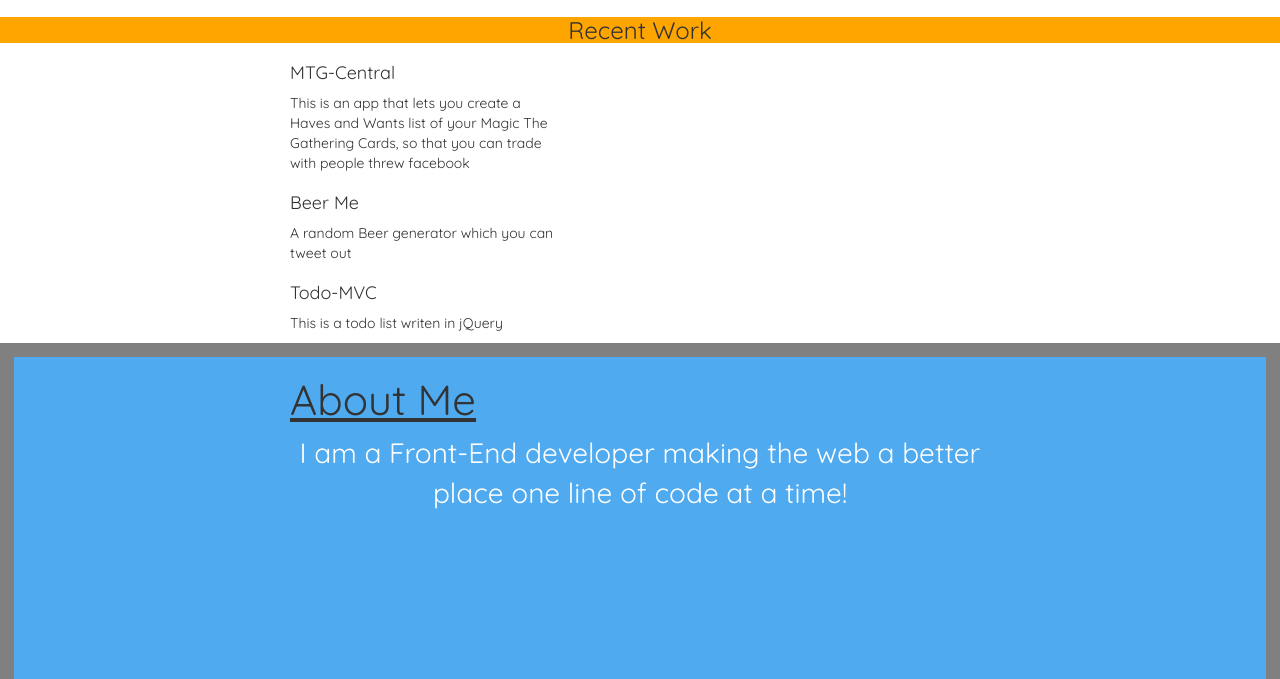
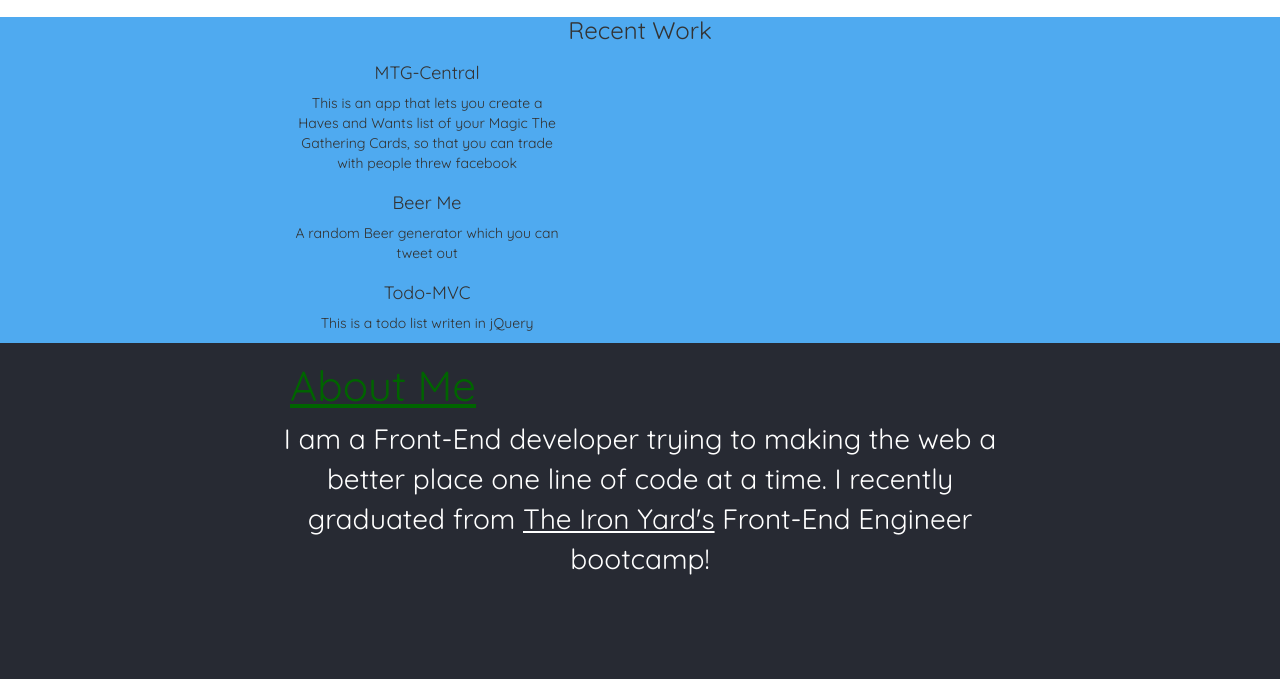
Before and after one commit to jmanock/WebSite, a website: page app/index.html in a window 1280 px wide. Shown: the part 501-1180 px from the top of the page. Drawn offline with nearby package versions, Linux system fonts and the light colour scheme; files that its build step writes are made by us from their sources.

Commit message:
the about section is kind of done

```diff
--- a/app/index.html
+++ b/app/index.html
@@ -65,7 +65,8 @@
   </section>
 
   <div class='main'>
-    <h3 class='recent-work' id='work'>Recent Work</h3>
+    <div id='work'>
+      <h3 class='recent-work'>Recent Work</h3>
       <section class='page' id='mtg'>
         <div class='content container'>
           <div class='row project-item'>
@@ -104,13 +105,13 @@
           </div>
         </div>
       </section>
-
+  </div>
     <section class='page' id='about'>
       <div class='content container'>
         <h3>About Me</h3>
         <div class='row'>
           <div class=''>
-            <p>I am a Front-End developer making the web a better place one line of code at a time!</p>
+            <p>I am a Front-End developer trying to making the web a better place one line of code at a time. I recently graduated from <u>The Iron Yard's</u> Front-End Engineer bootcamp! </p>
           </div>
         </div>
       </div>
--- a/app/styles/main.css
+++ b/app/styles/main.css
@@ -168,27 +168,28 @@ body {
 }
 
 #about{
-  background-color:#4FAAF0;
-  border:1em solid gray;
+  /* background-color: #4FAAF0;  */
+  background-color:#272A33;
   height:25em;
-}
-#about h3{
+  }
+
+  #about h3{
   text-align:left;
   text-decoration:underline;
   font-size:3em;
-}
+  color:darkgreen;
+  }
 
-#about p{
+  #about p{
   color:white;
   text-align:center;
   font-size:2em;
-}
+  }
 
-#intro{
-  /*height:100vh;*/
-}
+
 #work{
   text-align:center;
+  background-color:#4FAAF0;
 }
 .group{
   position:relative;
```
Lines whose indentation alone changed are shown as unchanged.
